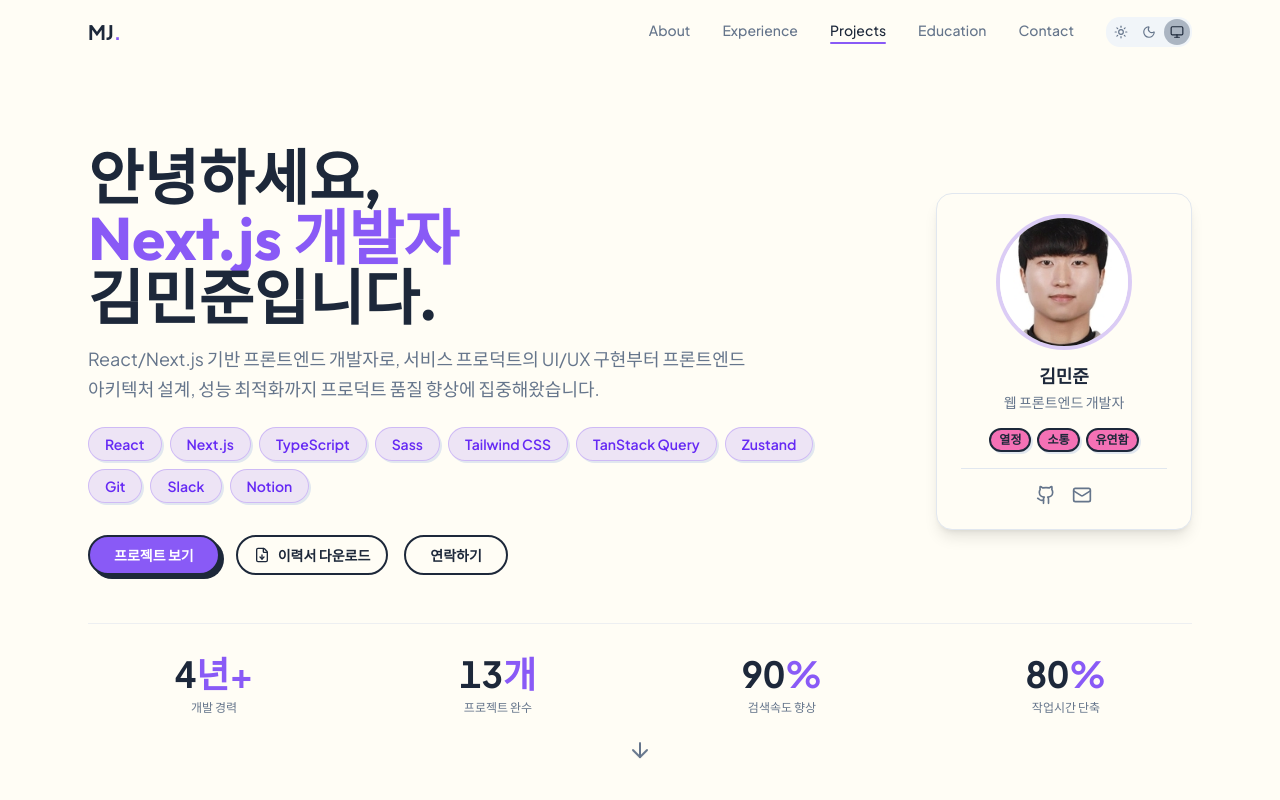
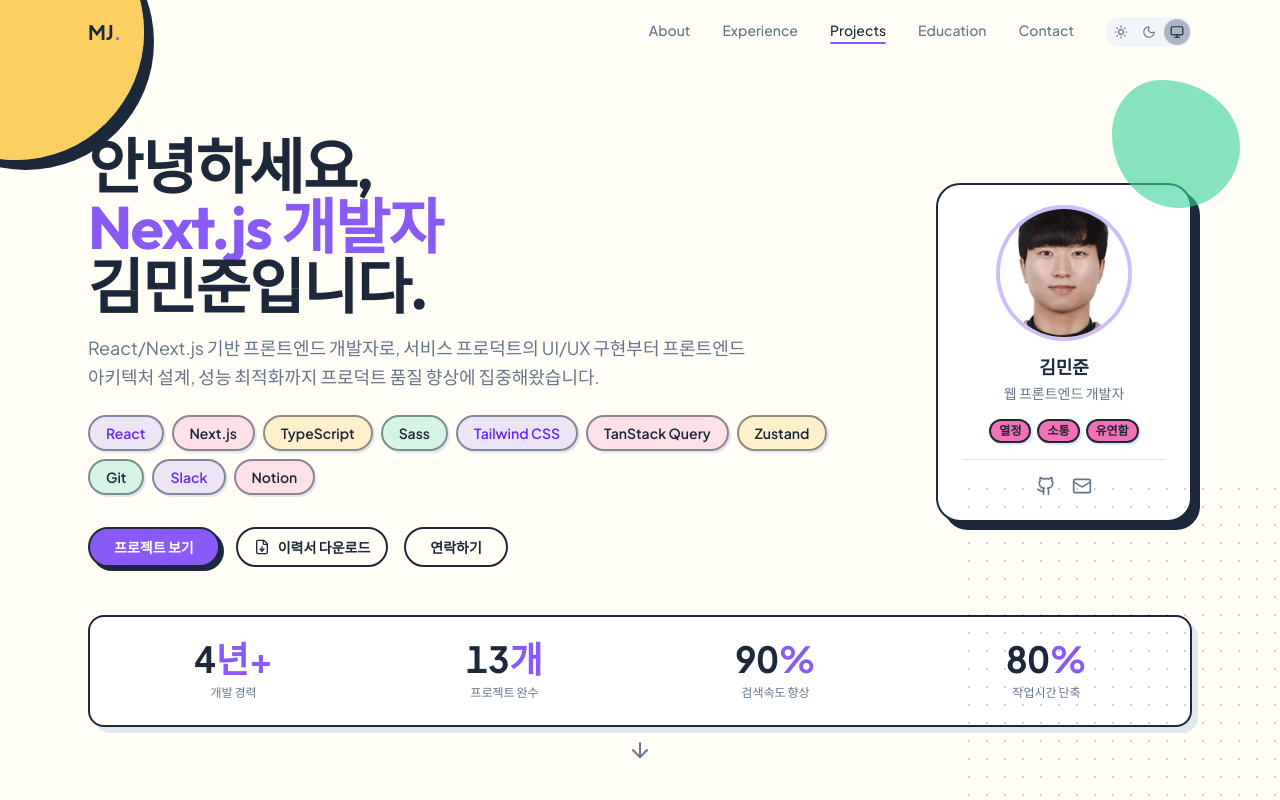
Before and after one commit to Kim-MJun/portfolio-draft-one, a React (Vite) app: page / in a window 1280 px wide. Shown: the top 800 px of the page. Built offline with nearby package versions, Linux system fonts and the light colour scheme; a web font is replaced by a local one.

Commit message:
feat: Hero/Stats 섹션 테마 적용
Ultraworked with [Sisyphus](https://github.com/code-yeongyu/oh-my-opencode)

Co-authored-by: Sisyphus <clio-agent@sisyphuslabs.ai>

```diff
--- a/src/components/sections/Hero.tsx
+++ b/src/components/sections/Hero.tsx
@@ -5,17 +5,37 @@ import { Button } from '@/components/ui/button';
 import { personalInfo } from '@/data/resume';
 import profileImage from '@/assets/profile.jpeg';
 import { Stats } from '@/components/sections/Stats';
+import { cn } from '@/lib/utils';
 
 export function Hero() {
+  const badgeStyles = [
+    'bg-accent/15 text-accent-text border-foreground/50',
+    'bg-secondary/20 text-foreground border-foreground/50',
+    'bg-tertiary/20 text-foreground border-foreground/50',
+    'bg-quaternary/20 text-foreground border-foreground/50',
+  ];
+
   return (
-    <section className='min-h-screen flex items-center justify-center pt-16 relative'>
+    <section className='min-h-screen flex items-center justify-center pt-16 relative overflow-hidden'>
+      <div
+        className='pointer-events-none absolute -left-28 -top-24 h-64 w-64 rounded-full bg-tertiary/70 shadow-[10px_10px_0px_hsl(var(--shadow-hard))]'
+        aria-hidden='true'
+      />
+      <div
+        className='pointer-events-none absolute right-10 top-20 h-32 w-32 rounded-[38%_62%_48%_52%/42%_52%_48%_58%] bg-quaternary/60'
+        aria-hidden='true'
+      />
+      <div
+        className='pointer-events-none absolute right-0 bottom-0 h-80 w-80 opacity-20 bg-[radial-gradient(circle,_hsl(var(--foreground))_1px,_transparent_1px)] [background-size:18px_18px]'
+        aria-hidden='true'
+      />
       <div className='max-w-6xl mx-auto px-4 sm:px-6 py-16 w-full'>
         {/* Main: Left text + Right card */}
         <div className='flex flex-col-reverse md:flex-row items-center gap-12 md:gap-16 mb-12'>
           {/* Left: Text Content */}
           <div className='flex-1 text-center md:text-left'>
             {/* Title */}
-            <h1 className='text-4xl sm:text-5xl md:text-6xl font-bold text-foreground mb-4'>
+            <h1 className='text-4xl sm:text-5xl md:text-6xl font-bold text-foreground mb-4 tracking-tight'>
               안녕하세요,
               <br />
               <TypeAnimation
@@ -47,7 +67,10 @@ export function Hero() {
               {personalInfo.heroSkills.map((skill, index) => (
                 <Badge
                   key={skill}
-                  className='animate-fade-in-up px-4 py-1.5 text-sm bg-accent/15 text-accent-text border border-accent/30 hover:-translate-y-1 hover:bg-accent/25 hover:border-accent/50 transition-all duration-200 cursor-default'
+                  className={cn(
+                    'animate-fade-in-up px-4 py-1.5 text-sm border-2 rounded-full shadow-[2px_2px_0px_hsl(var(--shadow-soft))] hover:-translate-y-1 transition-all duration-200 cursor-default',
+                    badgeStyles[index % badgeStyles.length],
+                  )}
                   style={{ animationDelay: `${index * 100}ms` }}
                 >
                   {skill}
@@ -78,11 +101,11 @@ export function Hero() {
 
           {/* Right: Profile Card */}
           <div className='shrink-0'>
-            <div className='bg-background border border-border rounded-2xl shadow-lg p-6 flex flex-col items-center gap-4 w-56 md:w-64'>
+            <div className='bg-card border-2 border-foreground rounded-3xl shadow-[8px_8px_0px_hsl(var(--shadow-hard))] p-6 flex flex-col items-center gap-4 w-56 md:w-64'>
               <img
                 src={profileImage}
                 alt='김민준 프로필'
-                className='w-28 h-28 md:w-32 md:h-32 rounded-full object-cover ring-4 ring-accent/30'
+                className='w-28 h-28 md:w-32 md:h-32 rounded-full object-cover ring-4 ring-accent/40'
               />
 
               <div className='text-center'>
--- a/src/components/sections/Stats.tsx
+++ b/src/components/sections/Stats.tsx
@@ -87,7 +87,7 @@ export function Stats() {
   return (
     <div
       ref={ref}
-      className='border-t border-border/60 pt-8 grid grid-cols-2 md:grid-cols-4 gap-8'
+      className='bg-card border-2 border-foreground rounded-2xl shadow-[6px_6px_0px_hsl(var(--shadow-soft))] px-6 py-6 grid grid-cols-2 md:grid-cols-4 gap-8'
     >
       {stats.map((stat, index) => (
         <StatItem
```
